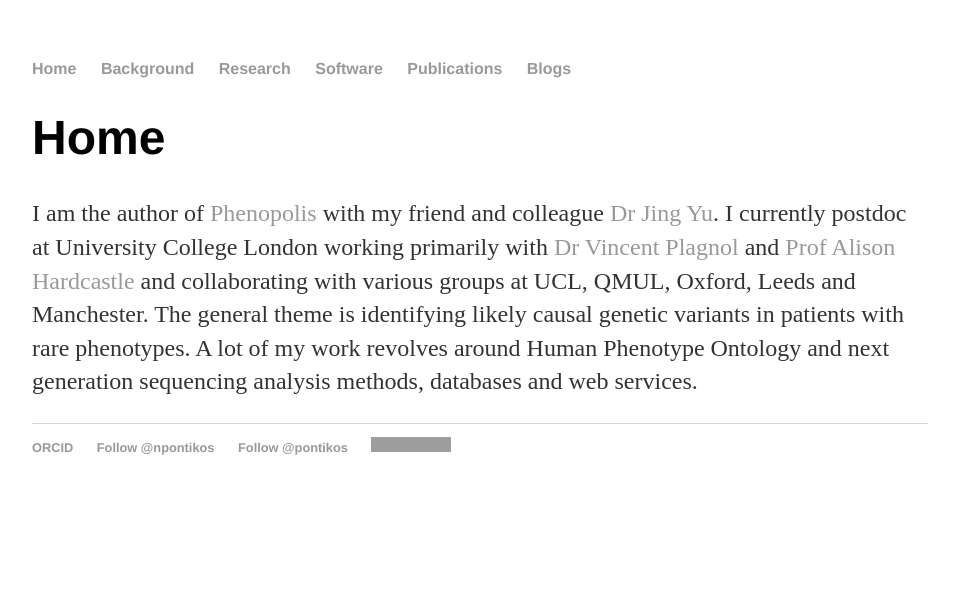
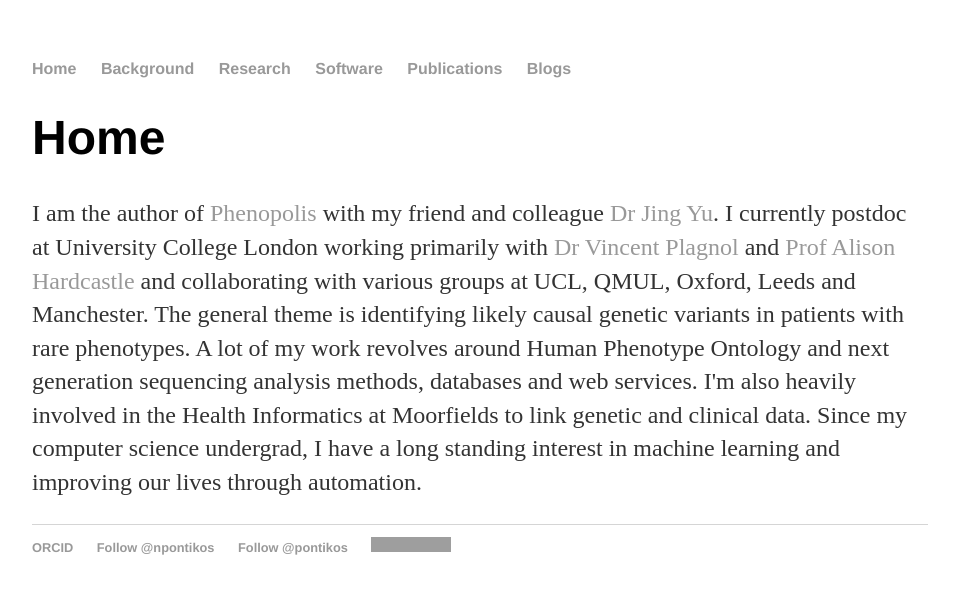
Before and after one commit to pontikos/pontikos.github.io, a Jekyll site: the page built from index.html, in a window 1280 px wide. Shown: the top 594 px of the page, without its empty margins (160-1119 px from the left). Built offline with Jekyll 4.4.1, drawn with Linux system fonts in a browser that asks for light colours; comment, search, counter and statistics services are not loaded; grey boxes are pictures that could not be loaded.

Commit message:
Update index.html

```diff
--- a/index.html
+++ b/index.html
@@ -10,6 +10,8 @@ title: Nikolas Pontikos, Postdoc, UCL
 I am the author of <a href="https://phenopolis.github.io">Phenopolis</a> with my friend and colleague <a href="https://github.com/logust79?tab=repositories">Dr Jing Yu</a>.
 I currently postdoc at University College London working primarily with <a href='http://plagnol-lab.blogspot.co.uk/'>Dr Vincent Plagnol</a> and <a href="https://iris.ucl.ac.uk/iris/browse/profile?upi=AJHAR52">Prof Alison Hardcastle</a> and collaborating with various groups at UCL, QMUL, Oxford, Leeds and Manchester.
 The general theme is identifying likely causal genetic variants in patients with rare phenotypes. A lot of my work revolves around Human Phenotype Ontology and next generation sequencing analysis methods, databases and web services.
+I'm also heavily involved in the Health Informatics at Moorfields to link genetic and clinical data.  Since my computer science undergrad,
+  I have a long standing interest in machine learning and improving our lives through automation.
 </p>
 
 <!-- </div> -->
```
